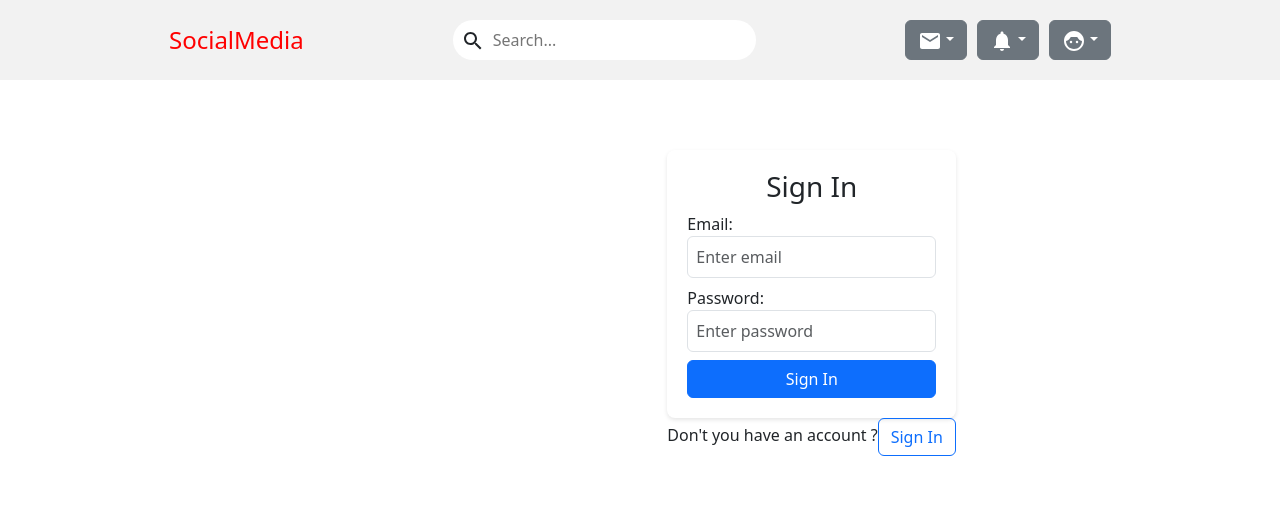
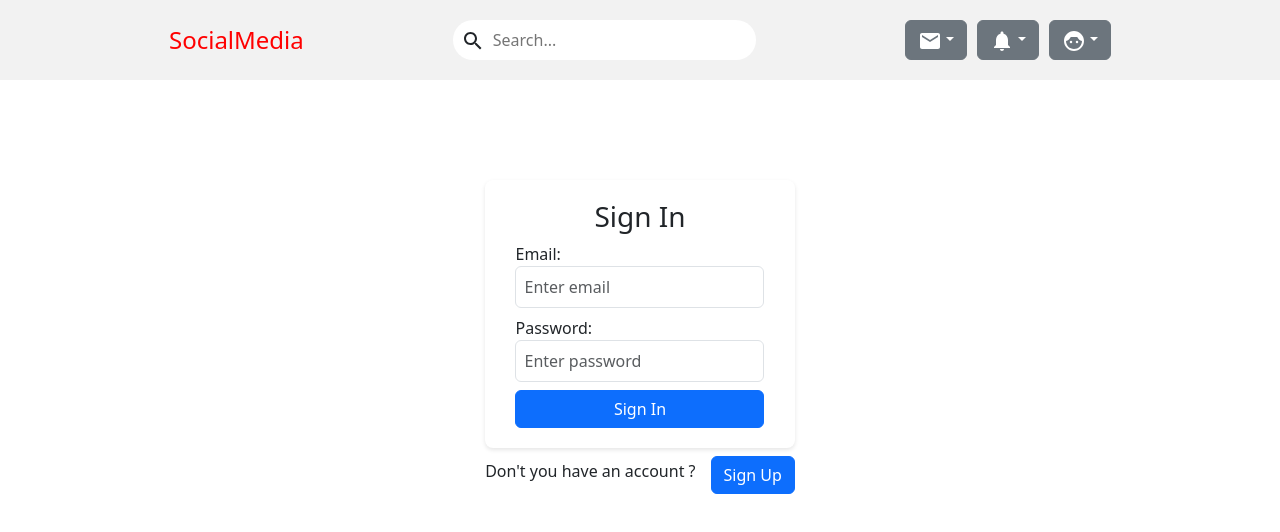
Before and after one commit to dimachilaia/realtime-firebase-react, a React (Create React App) app: page /#/ in a window 1280 px wide. Shown: the top 532 px of the page. Built offline with nearby package versions, Linux system fonts and the light colour scheme; no server answers; the database is empty.

Commit message:
fixed styles for articles

```diff
--- a/src/components/AddNewArticle.tsx
+++ b/src/components/AddNewArticle.tsx
@@ -90,21 +90,24 @@ const AddNewArticle = () => {
   return (
     <div>
       {!user ? (
-        <div style={{ display: "flex", flexDirection: "column" }}>
+        <div>
           {showSignUp ? <SignUp /> : <SignIn />}
-          <span className="ml-3">
+          <div
+            className="ml-3"
+            style={{ display: "flex", alignItems: "center", gap: "15px" }}
+          >
             Don't you have an account ?
             <button
-              className="ml-2 btn btn-outline-primary"
+              className="ml-2 mt-2 btn btn-primary"
               onClick={() => setShowSignUp(!showSignUp)}
             >
-              {showSignUp ? "Sign Up" : "Sign In"}
+              {showSignUp ? "Sign In" : "Sign Up"}
             </button>
-          </span>
+          </div>
         </div>
       ) : (
         <div className="container">
-          <h1>Add New Article</h1>
+          <h3 style={{ color: "red" }}>Add New Post...</h3>
 
           <div className="mb-3">
             <label htmlFor="title" className="form-label">
--- a/src/components/Articles.tsx
+++ b/src/components/Articles.tsx
@@ -16,6 +16,8 @@ import AddNewArticle from "./AddNewArticle";
 import { ref } from "firebase/storage";
 import { useAuthState } from "react-firebase-hooks/auth";
 import LikeArticle from "./Liked";
+import { Link } from "react-router-dom";
+
 interface Article {
   id?: string;
   createdAt: any;
@@ -50,12 +52,14 @@ const Articles: React.FC = () => {
   }, []);
 
   const handleDelete = async (id: any, image: any) => {
+    if (window.confirm("Are you sure you want to delete this article?")) {
       try {
         await deleteDoc(doc(db, "Articles", id));
         toast("Your Article deleted successfully", { type: "success" });
         const storageRef = ref(storage, image);
       } catch (error) {
         toast("You cannot delete the article...", { type: "error" });
+      }
     }
   };
 
@@ -75,24 +79,22 @@ const Articles: React.FC = () => {
             comments,
           }) => (
             <ArticleContainer key={id}>
+              <ArticleImageContainer>
+                <Link to={`/article/${id}`}>
                   <ArticleImage src={image} alt="Article Image" />
-
+                </Link>
+              </ArticleImageContainer>
               <ArticleDetails>
                 {user && user.uid === userId && (
-                  <div>
-                    <i
-                      onClick={() => handleDelete(id, image)}
-                      className="fa fa-times"
-                      style={{ cursor: "pointer" }}
-                    />
-                  </div>
+                  <DeleteButton onClick={() => handleDelete(id, image)}>
+                    Delete
+                  </DeleteButton>
                 )}
-
                 <ArticleTitle>{title}</ArticleTitle>
                 <ArticleDescription>{description}</ArticleDescription>
                 <ArticleAuthor>Created By: {createdBy}</ArticleAuthor>
                 <ArticleDescription>
-                  {createdAt.toDate().toDateString()}
+                  Date: {createdAt.toDate().toDateString()}
                 </ArticleDescription>
                 <ArticleLikes>Likes: {likes?.length}</ArticleLikes>
                 <ArticleLikes>Comments: {comments?.length}</ArticleLikes>
@@ -113,39 +115,40 @@ export default Articles;
 
 const Container = styled.div`
   display: flex;
-  flex-wrap: wrap;
-  justify-content: space-evenly;
-  flex-wrap: wrap;
-  /* justify-content: center; */
-  margin: 0 auto;
-`;
-
-const AddNewArticleWrapper = styled.div`
-  padding: 20px;
+  justify-content: center;
+  margin: 30px auto;
+  flex-wrap: wrap-reverse;
 `;
 
 const ArticlesList = styled.div`
-  padding: 20px;
   display: flex;
   flex-direction: column;
-  gap: 20px;
 `;
 
 const ArticleContainer = styled.div`
   display: flex;
+  align-items: center;
   gap: 30px;
-  align-items: center;
-  justify-content: center;
+  border: 1px solid #ccc;
+  padding: 10px;
+  background-color: #f8f8f8;
+  position: relative;
+`;
+
+const ArticleImageContainer = styled.div`
+  flex: 0 0 180px;
 `;
 
 const ArticleImage = styled.img`
-  width: 59%;
-  height: 30vh;
+  width: 100%;
+  height: 180px;
+  object-fit: cover;
 `;
 
 const ArticleDetails = styled.div`
   display: flex;
   flex-direction: column;
+  gap: 5px;
 `;
 
 const ArticleTitle = styled.h2`
@@ -167,3 +170,20 @@ const ArticleLikes = styled.p`
   font-size: 14px;
   margin-bottom: 5px;
 `;
+
+const DeleteButton = styled.button`
+  position: absolute;
+  top: 10px;
+  right: 10px;
+  background-color: #dc3545;
+  color: #fff;
+  border: none;
+  padding: 5px 10px;
+  border-radius: 4px;
+  font-size: 14px;
+  cursor: pointer;
+`;
+
+const AddNewArticleWrapper = styled.div`
+  padding: 20px;
+`;
--- a/src/components/NewArticle.tsx
+++ b/src/components/NewArticle.tsx
@@ -1,9 +1,22 @@
-import React from "react";
+import { doc, onSnapshot } from "firebase/firestore";
+import React, { useEffect, useState } from "react";
 import { useParams } from "react-router-dom";
+import { auth, db } from "../firebaseConfig";
+import { useAuthState } from "react-firebase-hooks/auth";
 
 const NewArticle = () => {
   const { id }: any = useParams();
-  console.log("id", id);
+  const [article, setArticle] = useState<any>(null);
+  const [user] = useAuthState(auth);
+
+  useEffect(() => {
+    const docRef = doc(db, "Articles", id);
+    onSnapshot(docRef, (snapshot: any) => {
+      //@ts-ignore
+      NewArticle({ ...snapshot.data(), id: snapshot.id });
+    });
+  }, []);
+
   return <div>NewArticle</div>;
 };
 
```
Lines whose indentation alone changed are shown as unchanged.
